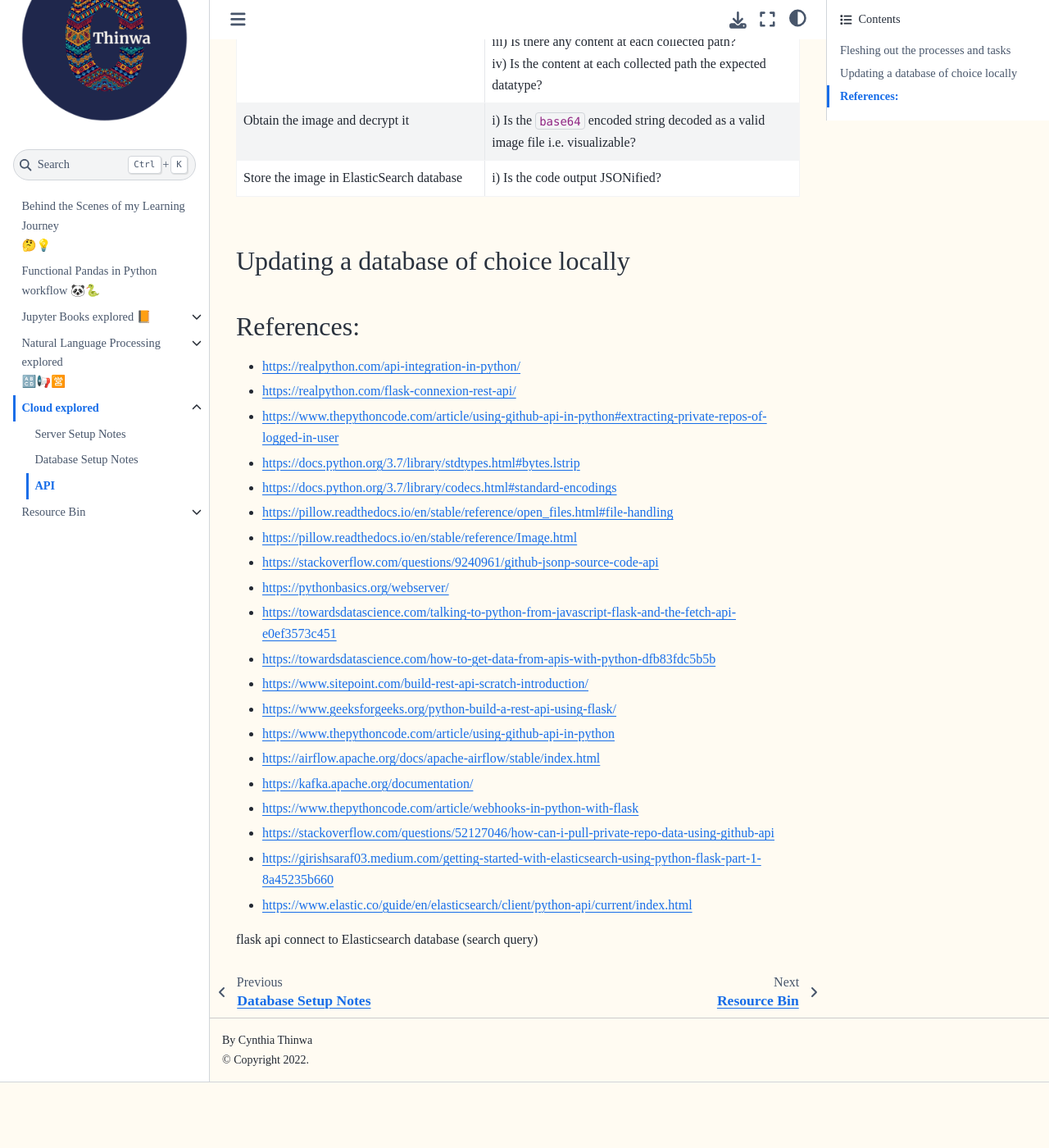
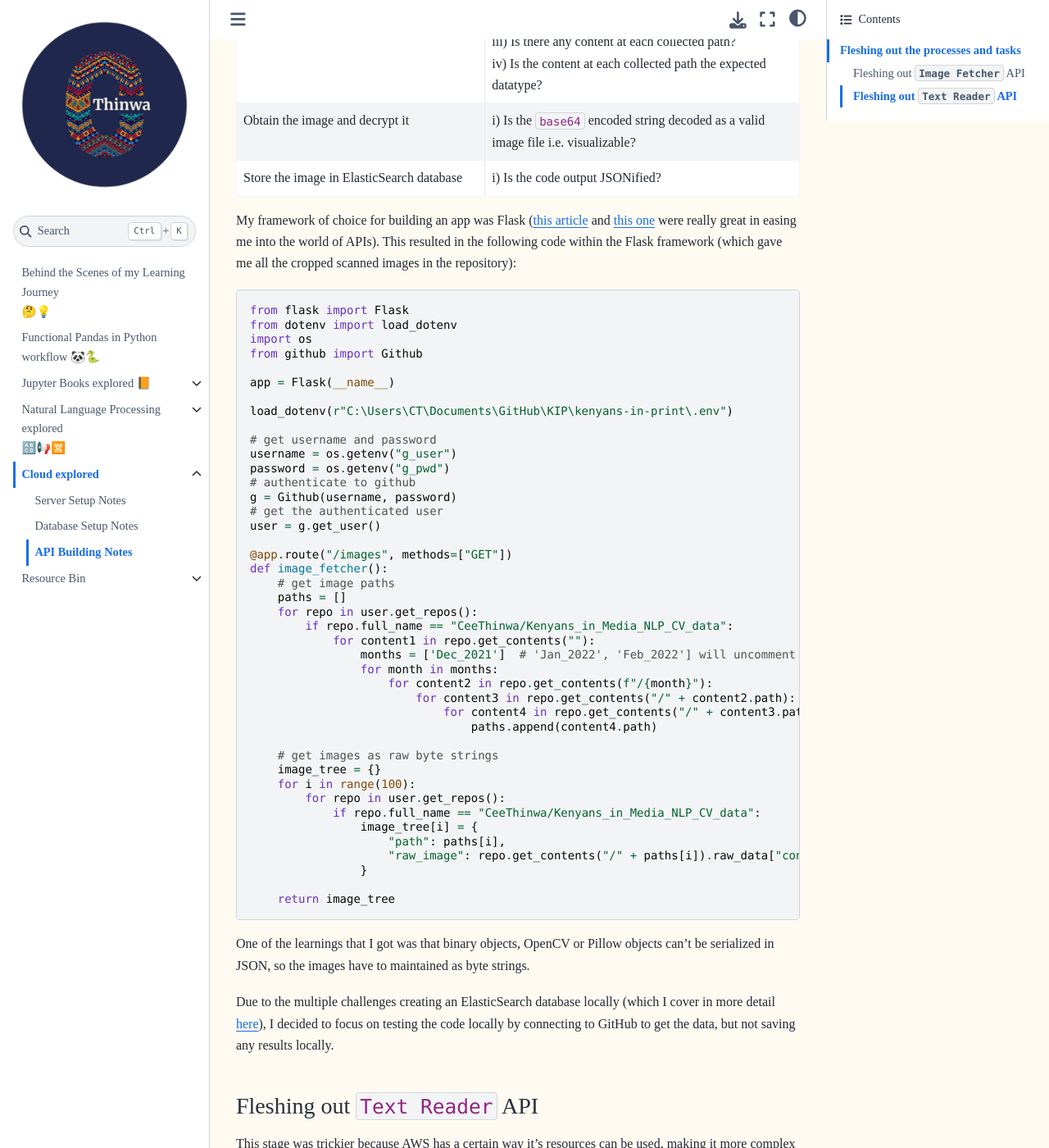
Before and after one commit to CeeThinwa/BTS-Continuous-Learning, a Jupyter Book: the page built from book/6/api_setup.md, in a window 1280 px wide and 1400 px high, scrolled down 2337 px. Shown: the whole window at 82% size. Built offline with Jupyter Book 1.0.4 settings and Sphinx 7.4.7 and the Sphinx Book theme 1.1.4, drawn with Linux system fonts in a browser that asks for light colours; before the commit the page ends 3657 px from its top, so only the background shows below that; some of the changed text lies outside the part shown.

Commit message:
Update api_setup.md

````diff
--- a/book/6/api_setup.md
+++ b/book/6/api_setup.md
@@ -1,6 +1,6 @@
 (api-setup)=
 
-# API
+# API Building Notes
 
 When building an API, I found it very helpful for me to:
 1. Sketch out the key tasks that I wanted the API(s) to do for me
@@ -76,28 +76,164 @@
 | Obtain the image and decrypt it                             | i) Is the `base64` encoded string decoded as a valid image file i.e. visualizable?                                                                                                                                                                                   |
 | Store the image in ElasticSearch database                   | i) Is the code output JSONified?                                                                                                                                                                                                                                     |
 
-## Updating a database of choice locally
+My framework of choice for building an app was Flask ([this article](https://realpython.com/api-integration-in-python/)
+and [this one](https://realpython.com/flask-connexion-rest-api/) were really great in easing me into the world of APIs).
+This resulted in the following code within the Flask framework (which gave me all the cropped scanned images in the
+repository):
+```
+from flask import Flask
+from dotenv import load_dotenv
+import os
+from github import Github
 
-## References:
-* https://realpython.com/api-integration-in-python/
-* https://realpython.com/flask-connexion-rest-api/
-* https://www.thepythoncode.com/article/using-github-api-in-python#extracting-private-repos-of-logged-in-user
-* https://docs.python.org/3.7/library/stdtypes.html#bytes.lstrip
-* https://docs.python.org/3.7/library/codecs.html#standard-encodings
-* https://pillow.readthedocs.io/en/stable/reference/open_files.html#file-handling
-* https://pillow.readthedocs.io/en/stable/reference/Image.html
-* https://stackoverflow.com/questions/9240961/github-jsonp-source-code-api
-* https://pythonbasics.org/webserver/
-* https://towardsdatascience.com/talking-to-python-from-javascript-flask-and-the-fetch-api-e0ef3573c451
-* https://towardsdatascience.com/how-to-get-data-from-apis-with-python-dfb83fdc5b5b
-* https://www.sitepoint.com/build-rest-api-scratch-introduction/
-* https://www.geeksforgeeks.org/python-build-a-rest-api-using-flask/
-* https://www.thepythoncode.com/article/using-github-api-in-python
-* https://airflow.apache.org/docs/apache-airflow/stable/index.html
-* https://kafka.apache.org/documentation/
-* https://www.thepythoncode.com/article/webhooks-in-python-with-flask
-* https://stackoverflow.com/questions/52127046/how-can-i-pull-private-repo-data-using-github-api
-* https://girishsaraf03.medium.com/getting-started-with-elasticsearch-using-python-flask-part-1-8a45235b660
-* https://www.elastic.co/guide/en/elasticsearch/client/python-api/current/index.html
+app = Flask(__name__)
 
-flask api connect to Elasticsearch database (search query)
+load_dotenv(r"C:\Users\CT\Documents\GitHub\KIP\kenyans-in-print\.env")
+
+# get username and password
+username = os.getenv("g_user")
+password = os.getenv("g_pwd")
+# authenticate to github
+g = Github(username, password)
+# get the authenticated user
+user = g.get_user()
+
+@app.route("/images", methods=["GET"])
+def image_fetcher():
+    # get image paths
+    paths = []
+    for repo in user.get_repos():
+        if repo.full_name == "CeeThinwa/Kenyans_in_Media_NLP_CV_data":
+            for content1 in repo.get_contents(""):
+                months = ['Dec_2021']  # 'Jan_2022', 'Feb_2022'] will uncomment as I crop the images and build the MVP
+                for month in months:
+                    for content2 in repo.get_contents(f"/{month}"):
+                        for content3 in repo.get_contents("/" + content2.path):
+                            for content4 in repo.get_contents("/" + content3.path + "/cropped"):
+                                paths.append(content4.path)
+
+    # get images as raw byte strings
+    image_tree = {}
+    for i in range(100):
+        for repo in user.get_repos():
+            if repo.full_name == "CeeThinwa/Kenyans_in_Media_NLP_CV_data":
+                image_tree[i] = {
+                    "path": paths[i],
+                    "raw_image": repo.get_contents("/" + paths[i]).raw_data["content"]
+                }
+
+    return image_tree
+```
+One of the learnings that I got was that binary objects, OpenCV or Pillow objects can't be serialized in JSON, so the
+images have to maintained as byte strings.
+
+Due to the multiple challenges creating an ElasticSearch database locally (which I cover in more detail [here](./database_setup.md)),
+I decided to focus on testing the code locally by connecting to GitHub to get the data, but not saving any results locally.
+
+### Fleshing out `Text Reader` API
+
+This stage was trickier because AWS has a certain way it's resources can be used, making it more
+complex than GitHub. The pre-work I had to do from an AWS perspective was:
+1. Create a user account in AWS and map it to the root account
+2. Create a scope to allow the new user full access to Textract
+3. Create a key as the login method for the child user to use Textract
+
+Once this was in play, I ran the following sample script that easily analyzed a local test image with great results:
+```
+import boto3
+
+client = boto3.client('textract', region_name='us-east-1')
+
+
+# Read image
+with open('part.jpg', 'rb') as document
+    img = bytearray(document.read())
+
+# Call Amazon Textract
+response = client.detect_document_text(
+    Document={'Bytes': img}
+)
+
+# Print detected text
+result_string = ''
+for item in response["Blocks"]:
+    if item["BlockType"] == "LINE":
+        print ('033[94m' +  item["Text"] + '033[0m')
+# https://stackoverflow.com/questions64045020using-textract-for-ocr-locally
+        result_string += ' ' + '033[94m' +  item[Text] + '033[0m'
+
+print('n',result_string)
+```
+
+To avoid the hassle of encrypting them decrypting the binary images, I decided to make this API
+1. Fetch directly from GitHub the image
+2. When all GitHub images are in memory, I then call the Textract service and get the result.
+
+The code in the Flask framework thus became:
+```
+from flask import Flask
+from dotenv import load_dotenv
+import os
+from github import Github
+import boto3
+
+app = Flask(__name__)
+
+load_dotenv(r"C:\Users\CT\Documents\GitHub\KIP\kenyans-in-print\.env")
+
+# get username and password
+username = os.getenv("g_user")
+password = os.getenv("g_pwd")
+# authenticate to github
+g = Github(username, password)
+# get the authenticated user
+user = g.get_user()
+
+# connect to Amazon Textract
+client = boto3.client('textract', region_name='us-east-1')
+
+
+@app.route("/texts", methods=["GET"])
+def image_to_text():
+    # get image paths
+    paths = []
+    for repo in user.get_repos():
+        if repo.full_name == "CeeThinwa/Kenyans_in_Media_NLP_CV_data":
+            for content1 in repo.get_contents(""):
+                months = ['Dec_2021']  # 'Jan_2022', 'Feb_2022'] will uncomment as I crop the images and build the MVP
+                for month in months:
+                    for content2 in repo.get_contents(f"/{month}"):
+                        for content3 in repo.get_contents("/" + content2.path):
+                            for content4 in repo.get_contents("/" + content3.path + "/cropped"):
+                                paths.append(content4.path)
+
+    # get images as bytes
+    text_tree = {}
+    for i in range(0,60):
+        for repo in user.get_repos():
+            if repo.full_name == "CeeThinwa/Kenyans_in_Media_NLP_CV_data":
+                # to get bytes from github as per https://github.com/PyGithub/PyGithub/issues/576, repo.get_contents(
+                # "/" + paths[ i]).decoded_content
+                img = repo.get_contents("/" + paths[i]).decoded_content
+
+                # Call Amazon Textract
+                response = client.detect_document_text(
+                    Document={'Bytes': img})
+
+                # get detected text as per https://stackoverflow.com/questions64045020using-textract-for-ocr-locally
+                result_string = ''
+                for item in response["Blocks"]:
+                    if item["BlockType"] == "LINE":
+                        result_string += item["Text"] + '\n'
+
+                #get raw text
+                text_tree[i] = {
+                    "path": paths[i],
+                    "raw_text": result_string
+                }
+
+    return text_tree
+```
+
+However, when running the app, it ran into the same problem encountered initially - it could only analyse 60 images,
+which were taken from articles published on the earliest day as per data in the repository.
````
